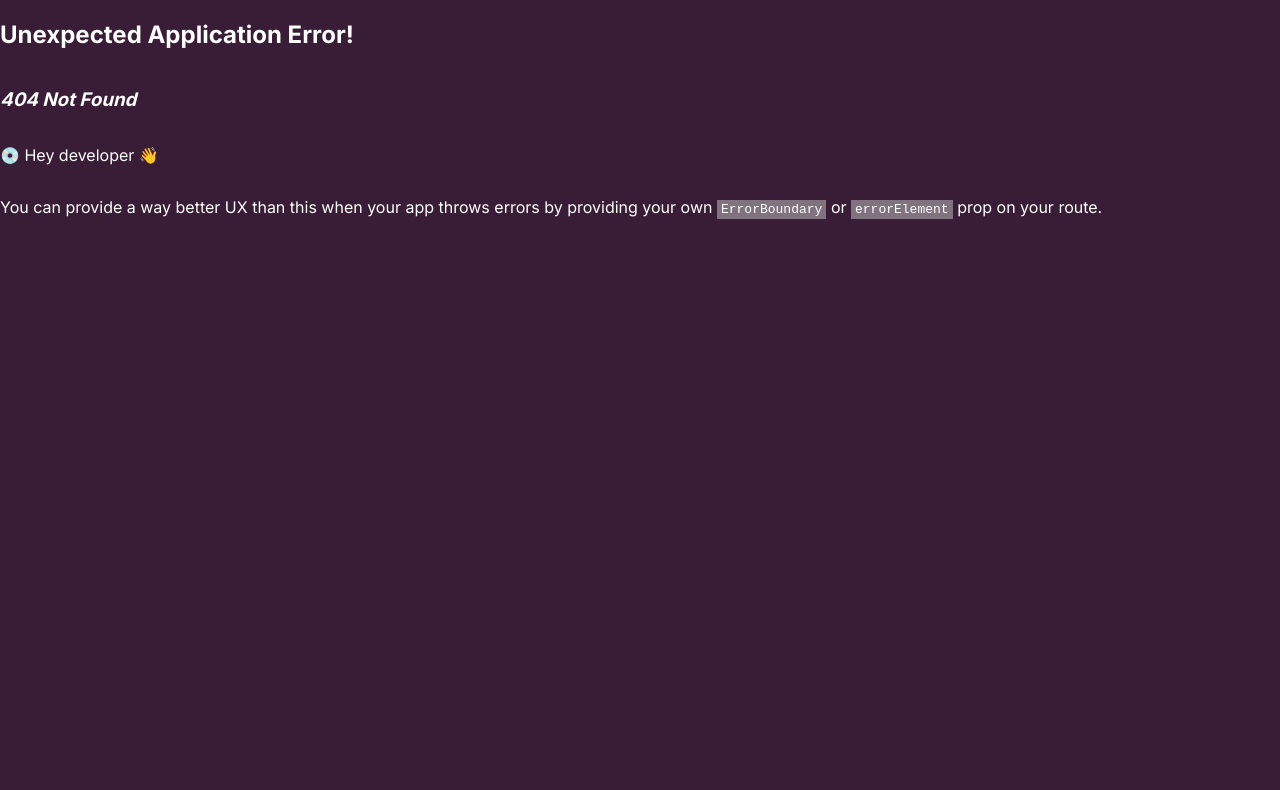
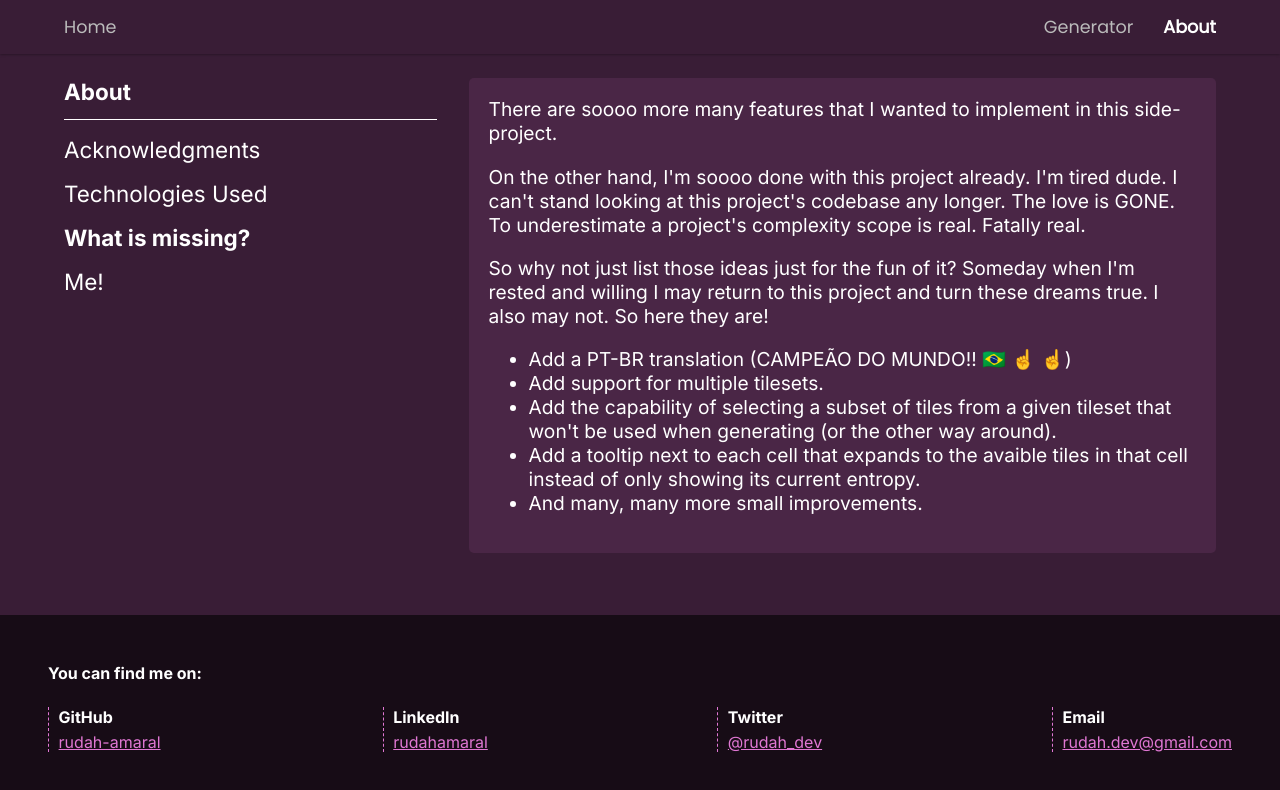
Before and after one commit to rudah-amaral/wfc, a React (Vite) app: page /#/about/what-is-missing in a window 1280 px wide. Before the commit this address had no page. Shown: the top 790 px of the page. Built offline with nearby package versions, Linux system fonts and the light colour scheme; a web font is replaced by a local one.

Commit message:
Feat(About): Add what-is-missing page
There are way too many explanations on WFC out there already, so I've
got rid of it and added another route with content.

```diff
--- a/src/main.tsx
+++ b/src/main.tsx
@@ -15,7 +15,7 @@ import {
   About,
   AboutIndex,
   AboutAcknowledgments,
-  AboutWhatIsWFC,
+  AboutWhatIsMissing,
   AboutMe,
   AboutTheTech,
 } from "@/pages/About";
@@ -33,8 +33,8 @@ const router = createHashRouter(
       <Route path="about" element={<About />}>
         <Route index element={<AboutIndex />} />
         <Route path="acknowledgments" element={<AboutAcknowledgments />} />
-        <Route path="what-is-wfc" element={<AboutWhatIsWFC />} />
         <Route path="the-tech" element={<AboutTheTech />} />
+        <Route path="what-is-missing" element={<AboutWhatIsMissing />} />
         <Route path="me" element={<AboutMe />} />
       </Route>
     </Route>
--- a/src/pages/About/About.tsx
+++ b/src/pages/About/About.tsx
@@ -43,13 +43,13 @@ export default function About() {
           </NavLink>
         </li>
         <li>
-          <NavLink to="what-is-wfc" className={styles.navItem}>
-            <h3>What is Wave Function Collapse?</h3>
+          <NavLink to="the-tech" className={styles.navItem}>
+            <h3>Technologies Used</h3>
           </NavLink>
         </li>
         <li>
-          <NavLink to="the-tech" className={styles.navItem}>
-            <h3>Technologies Used</h3>
+          <NavLink to="what-is-missing" className={styles.navItem}>
+            <h3>What is missing?</h3>
           </NavLink>
         </li>
         <li>
--- /dev/null
+++ b/src/pages/About/AboutWhatIsMissing.tsx
@@ -0,0 +1,34 @@
+export default function AboutWhatIsMissing() {
+  return (
+    <>
+      <p>
+        There are soooo more many features that I wanted to implement in this
+        side-project.
+      </p>
+      <p>
+        On the other hand, I&apos;m soooo done with this project already.
+        I&apos;m tired dude. I can&apos;t stand looking at this project&apos;s
+        codebase any longer. The love is GONE. To underestimate a project&apos;s
+        complexity scope is real. Fatally real.
+      </p>
+      <p>
+        So why not just list those ideas just for the fun of it? Someday when
+        I&apos;m rested and willing I may return to this project and turn these
+        dreams true. I also may not. So here they are!
+      </p>
+      <ul>
+        <li>Add a PT-BR translation (CAMPEÃO DO MUNDO!! 🇧🇷 ☝️ ☝️)</li>
+        <li>Add support for multiple tilesets.</li>
+        <li>
+          Add the capability of selecting a subset of tiles from a given tileset
+          that won&apos;t be used when generating (or the other way around).
+        </li>
+        <li>
+          Add a tooltip next to each cell that expands to the avaible tiles in
+          that cell instead of only showing its current entropy.
+        </li>
+        <li>And many, many more small improvements.</li>
+      </ul>
+    </>
+  );
+}
--- a/src/pages/About/AboutWhatIsWFC.tsx
+++ /dev/null
@@ -1,31 +0,0 @@
-export default function AboutWhatIsWFC() {
-  return (
-    <>
-      <p>
-        Sit incidunt corrupti quidem praesentium excepturi Sit explicabo eos
-        illo sunt nostrum. Facere esse aliquam odio corrupti numquam Ea neque
-        quis harum deserunt harum. Ut soluta corporis fuga sed illo, laboriosam
-        Quidem illum nam officia nihil aliquid Reiciendis excepturi nesciunt
-        dolore commodi tempore! Non ea quaerat laboriosam atque distinctio.
-        Dolor?
-      </p>
-      <p>
-        Elit non vitae commodi ratione ab. Laudantium expedita quo maiores non
-        expedita Quos blanditiis nam dolorem unde ipsam Mollitia id
-        reprehenderit sit sed harum? Deleniti ipsam molestiae quod rerum nulla
-        aperiam temporibus Rerum impedit et iure corporis eaque Reiciendis quas
-        fuga libero dolorem commodi. Accusamus neque deserunt inventore incidunt
-        fuga unde Explicabo reiciendis dolorem tempore odio blanditiis odit.
-        Rerum deserunt quod labore velit perferendis porro in molestiae dolorem?
-        Voluptatum suscipit in sit quia saepe Sit ipsum libero iste nostrum
-        neque Eum quisquam quas quo tempora delectus. Omnis esse earum facere
-        ipsa aperiam Expedita vel id rem harum iure Dicta dolorem.
-      </p>
-      <p>
-        Dolor doloribus officia quidem id suscipit? Quibusdam voluptatibus nulla
-        ipsa amet doloribus explicabo! Odit beatae ipsum perferendis voluptas
-        enim, animi?
-      </p>
-    </>
-  );
-}
--- a/src/pages/About/index.tsx
+++ b/src/pages/About/index.tsx
@@ -1,6 +1,6 @@
 export { default as About } from "./About";
 export { default as AboutIndex } from "./AboutIndex";
 export { default as AboutAcknowledgments } from "./AboutAcknowledgments";
-export { default as AboutWhatIsWFC } from "./AboutWhatIsWFC";
+export { default as AboutWhatIsMissing } from "./AboutWhatIsMissing";
 export { default as AboutTheTech } from "./AboutTheTech";
 export { default as AboutMe } from "./AboutMe";
```
